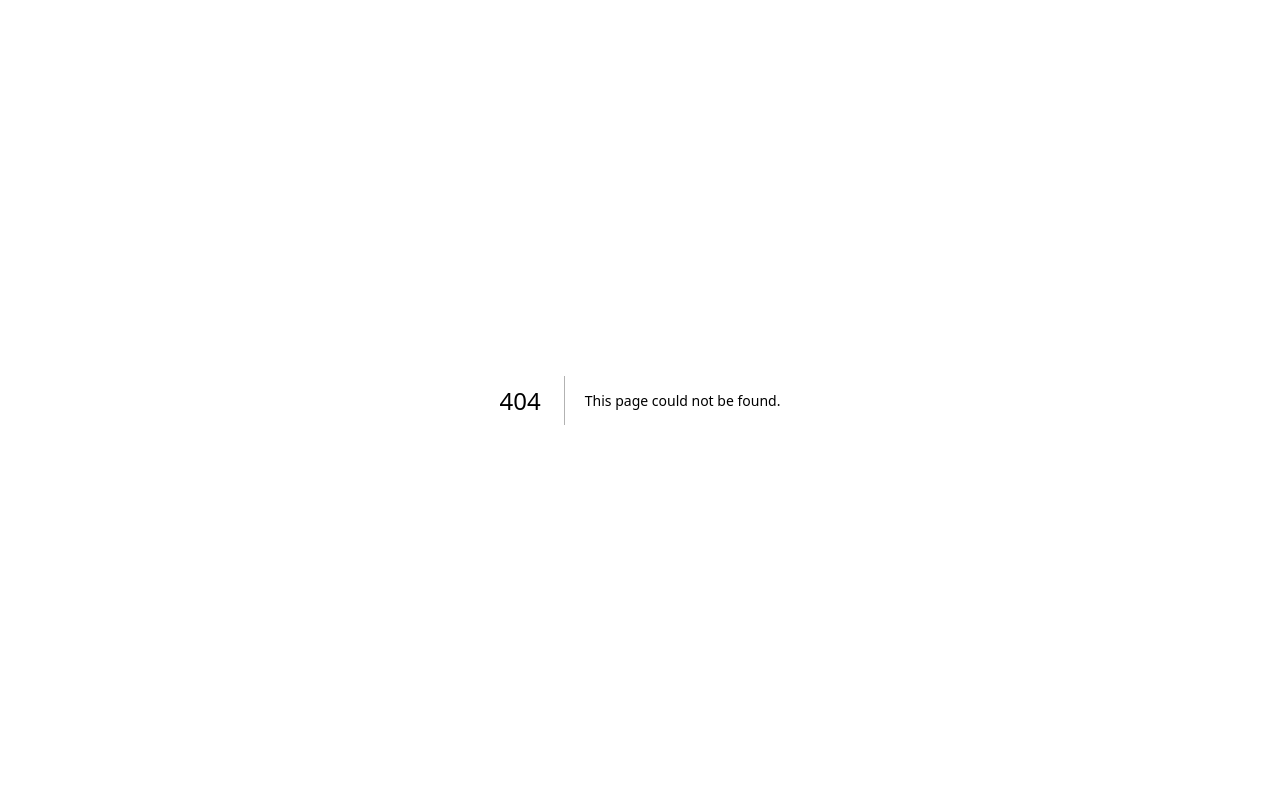
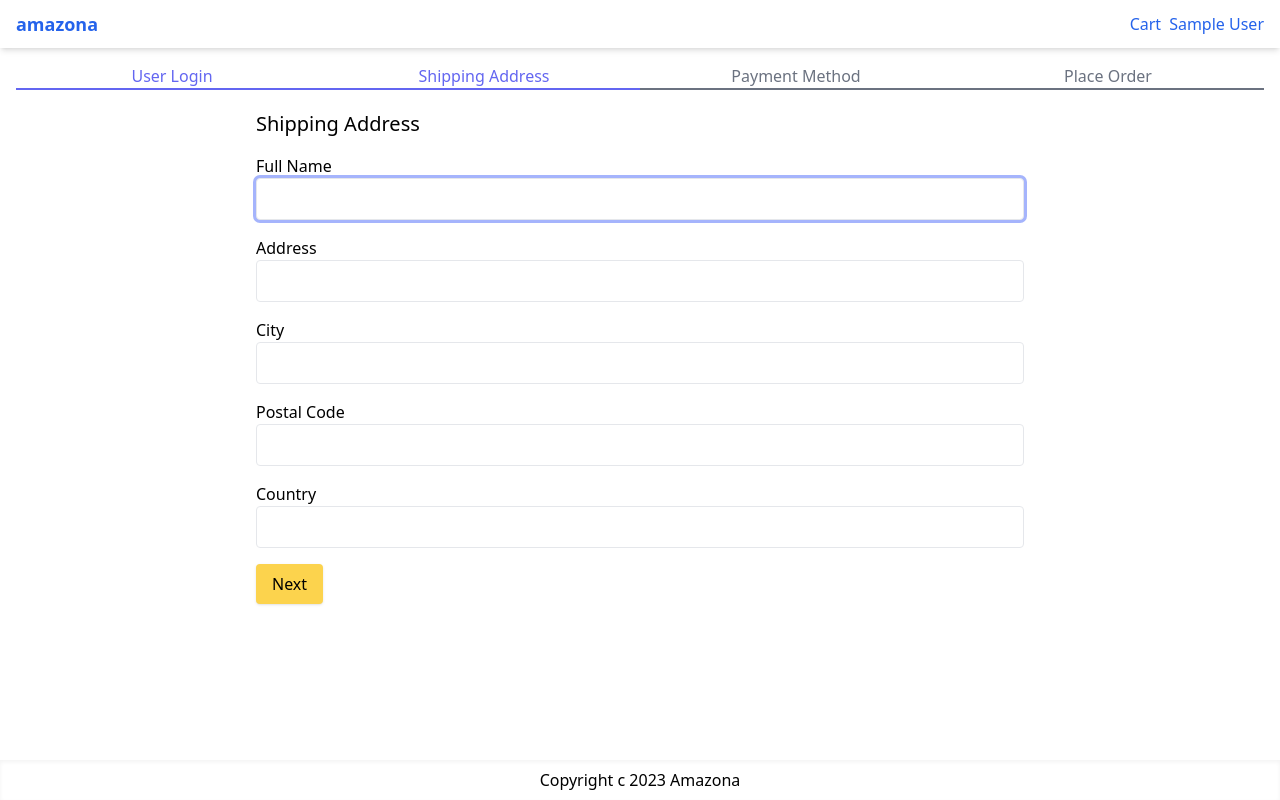
Before and after one commit to RagnarAdaidu/ECommerce2, a Next.js app: page /shipping in a window 1280 px wide. Before the commit this address had no page. Built offline with nearby package versions, Linux system fonts and the light colour scheme; no server answers; sample sign-in values are in the browser's storage.

Commit message:
11th April

```diff
--- /dev/null
+++ b/components/CheckoutWizard.js
@@ -0,0 +1,24 @@
+import React from 'react'
+
+export default function CheckoutWizard({activeStep = 0}) {
+  return (
+    <div className="mb-5 flex flex-wrap">
+      {
+        ['User Login', 'Shipping Address', 'Payment Method', 'Place Order'].map((step, index) => (
+          <div key={step}
+            className={
+              `flex-1 border-b-2 text-center
+                ${index <= activeStep ?
+                  'border-indigo-500 text-indigo-500':
+                  'border-gray-500 text-gray-500'
+                }
+              `
+            }
+          >
+            {step}
+          </div>
+        ))
+      }
+    </div>
+  )
+}
--- a/pages/_app.tsx
+++ b/pages/_app.tsx
@@ -1,14 +1,38 @@
 import '@/styles/globals.css'
 import type { AppProps } from 'next/app'
 import { StoreProvider } from '../utils/Store'
-import { SessionProvider } from 'next-auth/react'
+import { SessionProvider, useSession } from 'next-auth/react'
+import { useRouter } from 'next/router'
 
 export default function App({ Component, pageProps: { session, ...pageProps } }: AppProps) {
   return (
     <SessionProvider session={session} >
       <StoreProvider>
-        <Component {...pageProps} />
+        {
+          Component.auth? (
+            <Auth>
+              <Component {...pageProps} />
+            </Auth>
+          ) : (
+            <Component {...pageProps} />
+
+          )}
       </StoreProvider>
     </SessionProvider>
   )
 }
+
+function Auth({ children }) {
+  const router = useRouter()
+
+  const { status } = useSession({
+    required: true,
+    onAuthenticated() {
+      router.push('/unauthorized?message=login required')
+    }
+  })
+  if (status === 'loading') {
+    return <div>Loading... </div>
+  }
+   return children
+}
--- /dev/null
+++ b/pages/payment.js
@@ -0,0 +1,83 @@
+import React, { useContext, useEffect, useState } from 'react'
+import Layout from '../components/Layout'
+import  CheckoutWizard from '../components/CheckoutWizard'
+import { useRouter } from 'next/router'
+import { Store } from '../utils/Store'
+import { toast } from 'react-toastify'
+import Cookies from 'js-cookie'
+
+export default function PaymentScreen() {
+
+  const router = useRouter()
+
+  const [ selectedPaymentMethod, setSelectedPaymentMethod ] = useState()
+
+  const { state, dispatch } = useContext(Store)
+  const { cart } = state
+  const { shippingAddress, paymentMethod } = cart
+
+  const submitHandler = (e) => {
+    e.preventDefault()
+
+    if (!selectedPaymentMethod){
+      return toast.error('Payment Method is required')
+    }
+    dispatch({type: 'SAVE_PAYMENT_METHOD', payload: selectedPaymentMethod})
+    Cookies.set(
+      'cart',
+      JSON.stringify({
+        ...cart,
+        paymentMethod: selectedPaymentMethod
+      })
+    )
+    router.push('/placeorder')
+  }
+
+  useEffect(() => {
+    if (!shippingAddress.address){
+      return router.push('/shipping')
+    }
+
+    setSelectedPaymentMethod( paymentMethod || '')
+  },[paymentMethod, router, shippingAddress.address])
+
+  return (
+    <Layout>
+      <CheckoutWizard activeStep={2} />
+      <form className='mx-auto max-w-screen-md' onSubmit={submitHandler}>
+        <h1 className='mb-4 ext-xl'>Payment Method</h1>
+        {
+          ['Paypal', 'Stripe', 'PayOnDelivery'].map((payment) => (
+            <div key={payment} className='mb-4'>
+              <input
+                type="radio"
+                className='p-2 outline-none focus:ring-0'
+                id={payment}
+                name='paymentMethod'
+                checked={selectedPaymentMethod === payment}
+                onChange={() => setSelectedPaymentMethod(payment)}
+              />
+              <label htmlFor={payment} className='p-2'>
+                {payment}
+              </label>
+            </div>
+          ))
+        }
+
+        <div className="mb-4 flex justify-between">
+          <button
+            className="default-button"
+            onClick={() => router.push('/shipping')}
+            type='button'
+          >
+            Back
+          </button>
+
+          <button className="primary-button">
+            Next
+          </button>
+        </div>
+      </form>
+    </Layout>
+  )
+}
--- /dev/null
+++ b/pages/shipping.js
@@ -0,0 +1,143 @@
+import Cookies from 'js-cookie';
+import { useRouter } from 'next/router';
+import React, { useContext, useEffect } from 'react'
+import { useForm } from 'react-hook-form';
+import CheckoutWizard from '../components/CheckoutWizard'
+import Layout from '../components/Layout'
+import { Store } from '../utils/Store'
+
+export default function ShippingScreen() {
+  const {
+    handleSubmit,
+    register,
+    formState: { errors },
+    setValue,
+  } = useForm();
+
+  const router = useRouter()
+
+  const {state, dispatch} = useContext(Store)
+  const {cart} = state
+  const {shippingAddress} = cart
+
+  useEffect(() => {
+    setValue('fullName', shippingAddress.fullName)
+    setValue('address', shippingAddress.address)
+    setValue('city', shippingAddress.city)
+    setValue('postalCode', shippingAddress.postalCode)
+    setValue('country', shippingAddress.country)
+  }, [setValue, shippingAddress])
+
+  const submitHandler = ({fullName, address, city, postalCode, country}) => {
+    dispatch({
+      type: 'SAVE_SHIPPING_ADDRESS',
+      payload: {fullName, address, city, postalCode, country }
+    })
+    Cookies.set(
+      'cart',
+      JSON.stringify({
+        ...cart,
+        shippingAddress: {
+          fullName,
+          address,
+          city,
+          postalCode,
+          country,
+        }
+      })
+    )
+    router.push('/payment')
+  }
+
+  return (
+    <Layout title='Shipping Address'>
+      <CheckoutWizard activeStep={1} />
+      <form
+        className='mx-auto max-w-screen-md'
+        onSubmit={handleSubmit(submitHandler)}
+      >
+        <h1 className='mb-4 text-xl'>Shipping Address</h1>
+        <div className='mb-4'>
+          <label htmlFor="fullName">Full Name</label>
+          <input
+            type="text"
+            className='w-full'
+            id='fullName'
+            autoFocus
+            {...register('fullName', {
+              required: 'Please enter full name',
+            }
+
+            )}
+          />
+          {errors.fullName && (
+            <div className='text-red-500'>{errors.fullName.message} </div>
+          )
+          }
+        </div>
+        <div className='mb-4'>
+          <label htmlFor="address">Address</label>
+          <input
+            type="text"
+            className='w-full'
+            id='address'
+            {...register('address', {
+              required: "Please enter your address",
+              minLength: {value:3, message: 'Address should be more than 2 letters'}
+            })}
+          />
+          {errors.address && (
+            <div className='text-red-500'>{errors.address.message} </div>
+          )}
+        </div>
+        <div className='mb-4'>
+          <label htmlFor="city">City</label>
+          <input
+            type="text"
+            className='w-full'
+            id='city'
+            {...register('city', {
+              required: "Please enter your city",
+            })}
+          />
+          {errors.city && (
+            <div className='text-red-500'>{errors.city.message} </div>
+          )}
+        </div>
+        <div className='mb-4'>
+          <label htmlFor="postalCode">Postal Code</label>
+          <input
+            type="text"
+            className='w-full'
+            id='postalCode'
+            {...register('postalCode', {
+              required: "Please enter your postal code",
+            })}
+          />
+          {errors.postalCode && (
+            <div className='text-red-500'>{errors.postalCode.message} </div>
+          )}
+        </div>
+        <div className='mb-4'>
+          <label htmlFor="country">Country</label>
+          <input
+            type="text"
+            className='w-full'
+            id='country'
+            {...register('country', {
+              required: "Please enter your country",
+            })}
+          />
+          {errors.country && (
+            <div className='text-red-500'>{errors.country.message} </div>
+          )}
+        </div>
+        <div className='mb-4 flex justify-between'>
+            <button className='primary-button'>Next</button>
+        </div>
+      </form>
+    </Layout>
+  )
+}
+
+ShippingScreen.auth = true
--- /dev/null
+++ b/pages/unauthorized.js
@@ -0,0 +1,16 @@
+ import React from 'react'
+import Layout from '../components/Layout'
+import { useRouter } from 'next/router'
+
+ export default function Unauthorized() {
+
+  const router = useRouter()
+  const { message } = router.query
+
+   return (
+     <Layout title='Unauthorized Page'>
+      <h1 className='text-xl'>Access Denied</h1>
+      {message && <div className='mb-4 text-red-500 text-red-500'>{message} </div> }
+     </Layout>
+   )
+ }
--- a/styles/globals.css
+++ b/styles/globals.css
@@ -117,6 +117,9 @@
 .primary-button {
   @apply rounded bg-amber-300 py-2 px-4 shadow outline-none hover:bg-amber-400 active:bg-amber-500;
 }
+.default-button {
+  @apply rounded bg-gray-300 py-2 px-4 text-black shadow outline-none hover:bg-gray-400 active:bg-gray-500;
+}
 
 input,
 select,
@@ -127,3 +130,7 @@
 .dropdown-link{
   @apply flex p-2 hover:bg-gray-200
 }
+
+a{
+  @apply text-blue-600 hover:text-blue-800
+}
--- a/utils/Store.js
+++ b/utils/Store.js
@@ -4,8 +4,7 @@
 export const Store = createContext()
 
 const initialState = {
-  cart: Cookies.get('cart') ? JSON.parse(Cookies.get('cart')) :
-  { cartItems : [] }
+  cart: Cookies.get('cart') ? JSON.parse(Cookies.get('cart')) : {cartItems: [], shippingAddress: {}, paymentMethod: ''}
 }
 
 const reducer = ( state, action ) => {
@@ -32,6 +31,25 @@
           paymentMethod: ''
         }
       }
+    case 'SAVE_SHIPPING_ADDRESS':
+      return {
+        ...state,
+        cart: {
+          ...state.cart,
+          shippingAddress: {
+            ...state.cart.shippingAddress,
+            ...action.payload,
+          }
+        }
+      }
+    case 'SAVE_PAYMENT_METHOD':
+      return {
+        ...state,
+        cart: {
+          ...state.cart,
+          paymentMethod: action.payload
+        }
+      }
     default:
       return state
   }
```
